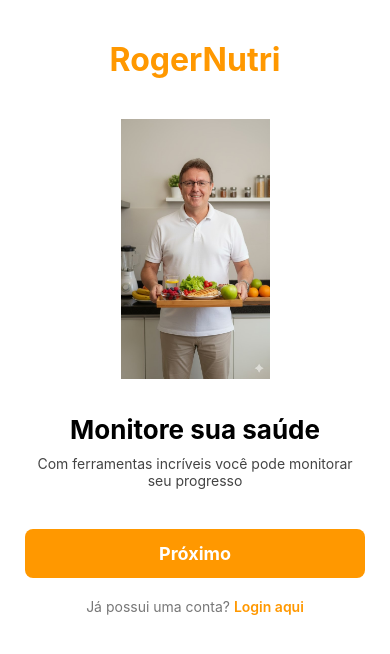
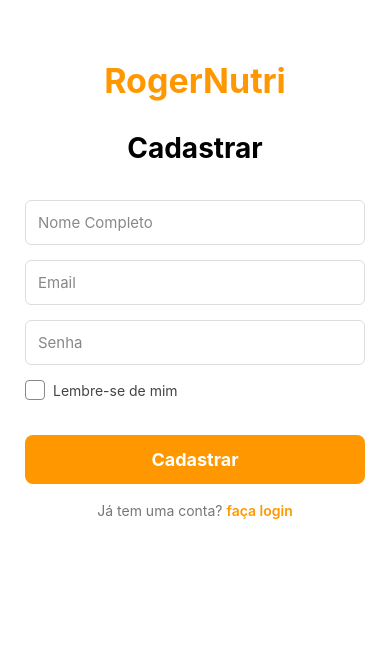
Before and after one commit to hiDaza/RogerNutri, a React Native app: screen /Cadastro in a window 390 px wide. Shown: the top 654 px of the page. Built offline with nearby package versions, Linux system fonts and the light colour scheme.

Commit message:
add Onboarding screens

```diff
--- a/src/assets/Routes/index.js
+++ b/src/assets/Routes/index.js
@@ -6,22 +6,22 @@ import Onboarding1 from "../pages/Onboarding/Onboarding1";
 import Onboarding2 from "../pages/Onboarding/Onboarding2";
 import Onboarding3 from "../pages/Onboarding/Onboarding3";
 import Login from "../pages/Login";
+import Cadastro from "../pages/Cadastro";
 
 const Stack = createNativeStackNavigator();
 
 export default function Routes() {
   return (
     <NavigationContainer>
-      <Stack.Navigator
-        initialRouteName="Onboarding1"
-        screenOptions={{
-          headerShown: false,
-        }}
-      >
+      <Stack.Navigator screenOptions={{ headerShown: false }}>
+
         <Stack.Screen name="Onboarding1" component={Onboarding1} />
         <Stack.Screen name="Onboarding2" component={Onboarding2} />
         <Stack.Screen name="Onboarding3" component={Onboarding3} />
+
         <Stack.Screen name="Login" component={Login} />
+        <Stack.Screen name="Cadastro" component={Cadastro} />
+
       </Stack.Navigator>
     </NavigationContainer>
   );
--- /dev/null
+++ b/src/assets/pages/Cadastro/index.js
@@ -0,0 +1,146 @@
+import React, { useState } from "react";
+import {
+  View,
+  Text,
+  TextInput,
+  StyleSheet,
+  TouchableOpacity,
+} from "react-native";
+
+export default function Cadastro({ navigation }) { // Certifique-se que navigation está nos parâmetros
+  const [remember, setRemember] = useState(false);
+
+  return (
+    <View style={styles.container}>
+
+      {/* Logo */}
+      <Text style={styles.logo}>RogerNutri</Text>
+
+      {/* Título */}
+      <Text style={styles.title}>Cadastrar</Text>
+
+      {/* Input Nome */}
+      <TextInput
+        style={styles.input}
+        placeholder="Nome Completo"
+        placeholderTextColor="#888"
+      />
+
+      {/* Input Email */}
+      <TextInput
+        style={styles.input}
+        placeholder="Email"
+        placeholderTextColor="#888"
+        keyboardType="email-address"
+      />
+
+      {/* Input Senha */}
+      <TextInput
+        style={styles.input}
+        placeholder="Senha"
+        placeholderTextColor="#888"
+        secureTextEntry
+      />
+
+      {/* Checkbox Customizado */}
+      <View style={styles.checkboxContainer}>
+        <TouchableOpacity onPress={() => setRemember(!remember)}>
+          <View style={[styles.checkbox, remember && styles.checkboxSelected]} />
+        </TouchableOpacity>
+        <Text style={styles.checkboxText}>Lembre-se de mim</Text>
+      </View>
+
+      {/* Botão Cadastrar */}
+      <TouchableOpacity style={styles.button}>
+        <Text style={styles.buttonText}>Cadastrar</Text>
+      </TouchableOpacity>
+
+      {/* Link para Login - CORRIGIDO */}
+      <TouchableOpacity
+        style={styles.loginLink} // Adicionei um estilo específico
+        onPress={() => navigation.navigate("Login")} // Certifique-se que está chamando navigate
+      >
+        <Text style={styles.footer}>
+          Já tem uma conta? <Text style={styles.link}>faça login</Text>
+        </Text>
+      </TouchableOpacity>
+
+    </View>
+  );
+}
+
+const styles = StyleSheet.create({
+  container: {
+    flex: 1,
+    backgroundColor: "#FFF",
+    paddingHorizontal: 25,
+    paddingTop: 60,
+  },
+  logo: {
+    fontSize: 34,
+    color: "#FF9800",
+    fontWeight: "bold",
+    textAlign: "center",
+    marginBottom: 30,
+  },
+  title: {
+    fontSize: 28,
+    fontWeight: "bold",
+    textAlign: "center",
+    marginBottom: 35,
+  },
+  input: {
+    height: 45,
+    borderWidth: 1,
+    borderColor: "#ddd",
+    borderRadius: 6,
+    paddingHorizontal: 12,
+    fontSize: 15,
+    marginBottom: 15,
+    backgroundColor: "#FFF",
+  },
+  checkboxContainer: {
+    flexDirection: "row",
+    alignItems: "center",
+    marginBottom: 25,
+  },
+  checkbox: {
+    width: 20,
+    height: 20,
+    borderWidth: 1,
+    borderColor: "#888",
+    borderRadius: 4,
+    marginRight: 8,
+  },
+  checkboxSelected: {
+    backgroundColor: "#FF9800",
+    borderColor: "#FF9800",
+  },
+  checkboxText: {
+    color: "#444",
+  },
+  button: {
+    backgroundColor: "#FF9800",
+    paddingVertical: 14,
+    borderRadius: 8,
+    marginTop: 10,
+  },
+  buttonText: {
+    color: "#FFF",
+    fontSize: 18,
+    textAlign: "center",
+    fontWeight: "bold",
+  },
+  loginLink: {
+    marginTop: 18,
+    alignItems: "center",
+  },
+  footer: {
+    textAlign: "center",
+    color: "#777",
+  },
+  link: {
+    color: "#FF9800",
+    fontWeight: "600",
+  },
+});
--- a/src/assets/pages/Login/index.js
+++ b/src/assets/pages/Login/index.js
@@ -1,5 +1,3 @@
-// src/pages/Login/index.js
-
 import React, { useState } from "react";
 import {
   View,
@@ -9,7 +7,7 @@ import {
   StyleSheet
 } from "react-native";
 
-export default function Login() {
+export default function Login({ navigation }) { // Adicione navigation como parâmetro
   const [email, setEmail] = useState("");
   const [senha, setSenha] = useState("");
   const [lembrar, setLembrar] = useState(false);
@@ -61,8 +59,8 @@ export default function Login() {
         <Text style={styles.forgotPassword}>Esqueceu sua senha?</Text>
       </TouchableOpacity>
 
-      {/* Criar conta */}
-      <TouchableOpacity>
+      {/* Criar conta - CORRIGIDO */}
+      <TouchableOpacity onPress={() => navigation.navigate("Cadastro")}>
         <Text style={styles.register}>
           Não tem uma conta? <Text style={styles.registerLink}>Cadastre-se</Text>
         </Text>
--- a/src/assets/pages/Onboarding/Onboarding1.js
+++ b/src/assets/pages/Onboarding/Onboarding1.js
@@ -1,15 +1,11 @@
-// src/pages/Onboarding/Onboarding1.js
-
 import React from "react";
 import { View, Text, TouchableOpacity, StyleSheet, Image } from "react-native";
 
 export default function Onboarding1({ navigation }) {
   return (
     <View style={styles.container}>
-
       <Text style={styles.logo}>RogerNutri</Text>
 
-            {/* Imagem da Tela */}
       <Image
         source={require("../../Images/TelaInicial1.png")}
         style={styles.image}
@@ -21,17 +17,20 @@ export default function Onboarding1({ navigation }) {
         Com ferramentas incríveis você pode monitorar seu progresso
       </Text>
 
+      {/* BOTÃO PRINCIPAL → vai para Onboarding2 */}
       <TouchableOpacity
         style={styles.button}
-        onPress={() => navigation.navigate("Onboarding2")}
+        onPress={() => navigation.navigate("Onboarding2")} // Alterado aqui
       >
         <Text style={styles.buttonText}>Próximo</Text>
       </TouchableOpacity>
 
-      <Text style={styles.footer}>
-        Já possui uma conta? <Text style={styles.link}>Login aqui</Text>
-      </Text>
-
+      {/* LINK PARA LOGIN */}
+      <TouchableOpacity onPress={() => navigation.navigate("Login")}>
+        <Text style={styles.footer}>
+          Já possui uma conta? <Text style={styles.link}>Login aqui</Text>
+        </Text>
+      </TouchableOpacity>
     </View>
   );
 }
@@ -89,5 +88,5 @@ const styles = StyleSheet.create({
   link: {
     color: "#FF9800",
     fontWeight: "600",
-  }
+  },
 });
--- a/src/assets/pages/Onboarding/Onboarding2.js
+++ b/src/assets/pages/Onboarding/Onboarding2.js
@@ -1,38 +1,36 @@
-// src/pages/Onboarding/Onboarding2.js
-
 import React from "react";
 import { View, Text, TouchableOpacity, StyleSheet, Image } from "react-native";
 
 export default function Onboarding2({ navigation }) {
   return (
     <View style={styles.container}>
-
       <Text style={styles.logo}>RogerNutri</Text>
 
-            {/* Imagem da Tela */}
       <Image
         source={require("../../Images/TelaInicial2.png")}
         style={styles.image}
         resizeMode="contain"
       />
 
-
       <Text style={styles.title}>Se Alimente Bem</Text>
       <Text style={styles.subtitle}>
         Manter uma boa saúde deveria ser o foco primário de todo mundo
       </Text>
 
+      {/* BOTÃO → vai para Onboarding3 */}
       <TouchableOpacity
         style={styles.button}
-        onPress={() => navigation.navigate("Onboarding3")}
+        onPress={() => navigation.navigate("Onboarding3")} // Alterado aqui
       >
         <Text style={styles.buttonText}>Próximo</Text>
       </TouchableOpacity>
 
-      <Text style={styles.footer}>
-        Já possui uma conta? <Text style={styles.link}>Login aqui</Text>
-      </Text>
-
+      {/* LINK PARA LOGIN */}
+      <TouchableOpacity onPress={() => navigation.navigate("Login")}>
+        <Text style={styles.footer}>
+          Já possui uma conta? <Text style={styles.link}>Login aqui</Text>
+        </Text>
+      </TouchableOpacity>
     </View>
   );
 }
--- a/src/assets/pages/Onboarding/Onboarding3.js
+++ b/src/assets/pages/Onboarding/Onboarding3.js
@@ -1,38 +1,36 @@
-// src/pages/Onboarding/Onboarding3.js
-
 import React from "react";
 import { View, Text, TouchableOpacity, StyleSheet, Image } from "react-native";
 
 export default function Onboarding3({ navigation }) {
   return (
     <View style={styles.container}>
-
       <Text style={styles.logo}>RogerNutri</Text>
 
-            {/* Imagem da Tela */}
       <Image
         source={require("../../Images/TelaInicial3.png")}
         style={styles.image}
         resizeMode="contain"
       />
 
-
       <Text style={styles.title}>Receitas saudáveis</Text>
       <Text style={styles.subtitle}>
         Busque por centenas de receitas saudáveis ao redor do mundo
       </Text>
 
+      {/* VAI PARA CADASTRO - ESTÁ CORRETO */}
       <TouchableOpacity
         style={styles.button}
-        onPress={() => navigation.navigate("Login")}
+        onPress={() => navigation.navigate("Cadastro")}
       >
         <Text style={styles.buttonText}>Vamos começar</Text>
       </TouchableOpacity>
 
-      <Text style={styles.footer}>
-        Já possui uma conta? <Text style={styles.link}>Login aqui</Text>
-      </Text>
-
+      {/* TEXTO CLICÁVEL PARA LOGIN */}
+      <TouchableOpacity onPress={() => navigation.navigate("Login")}>
+        <Text style={styles.footer}>
+          Já possui uma conta? <Text style={styles.link}>Login aqui</Text>
+        </Text>
+      </TouchableOpacity>
     </View>
   );
 }
```
